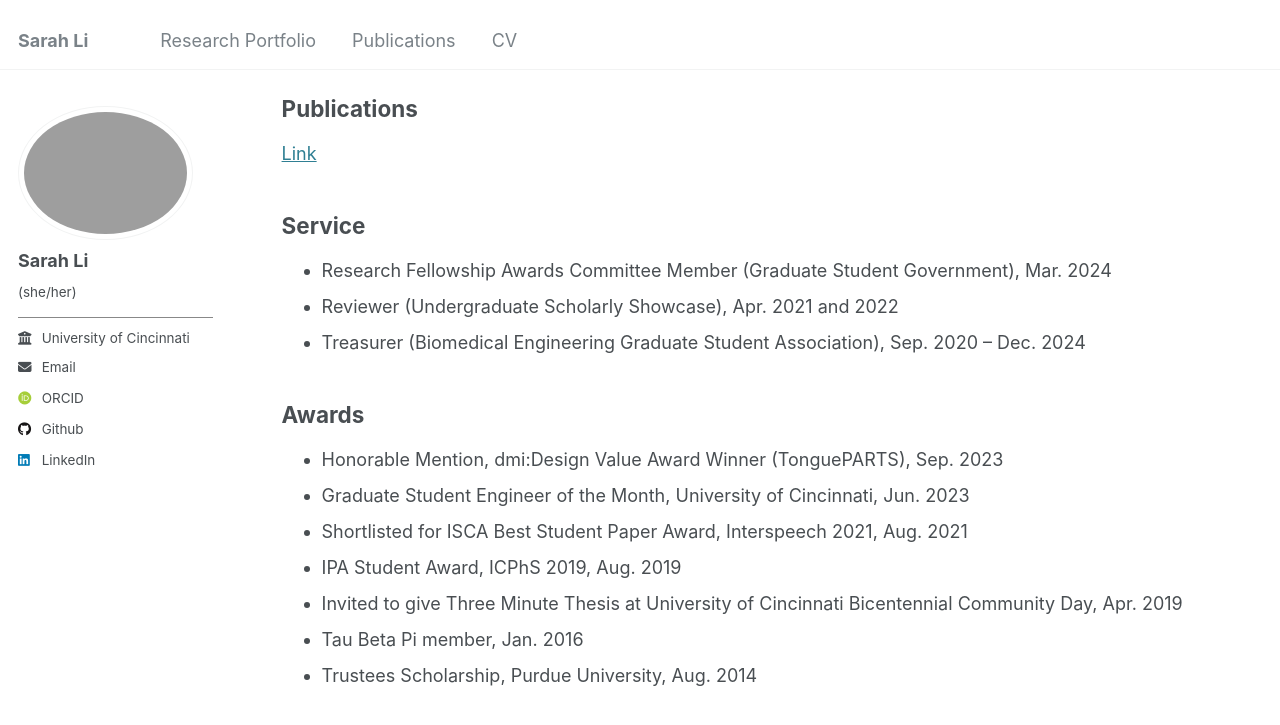
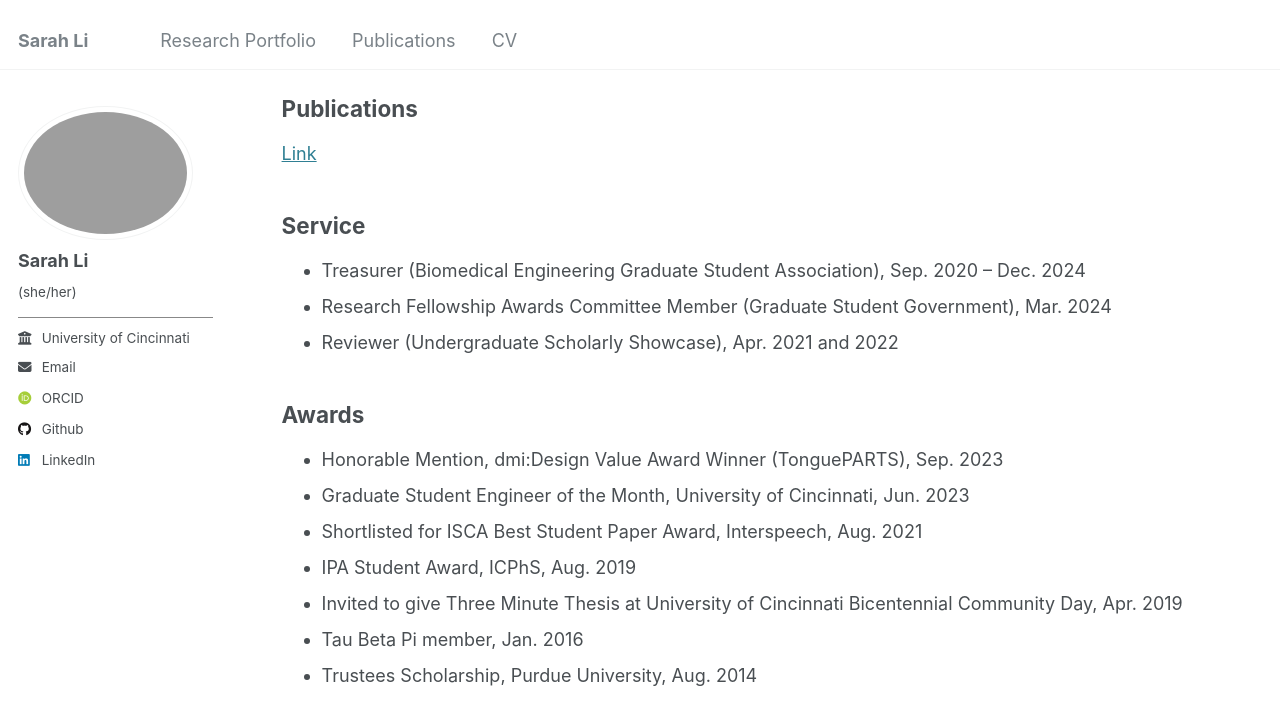
Before and after one commit to SarahRLi/sarahrli.github.io, a Jekyll site: the page built from _pages/cv.md, in a window 1280 px wide and 900 px high, scrolled down 354 px. Shown: the top 725 px of the window. Built offline with Jekyll 4.4.1, drawn with Linux system fonts in a browser that asks for light colours; some web fonts are replaced.

Commit message:
Update cv.md

```diff
--- a/_pages/cv.md
+++ b/_pages/cv.md
@@ -20,15 +20,15 @@ redirect_from:
 [Link](https://sarahrli.github.io/publications/)
 
 <h2>Service</h2>
+*	Treasurer (Biomedical Engineering Graduate Student Association), Sep. 2020 – Dec. 2024
 * Research Fellowship Awards Committee Member (Graduate Student Government), Mar. 2024
 *	Reviewer (Undergraduate Scholarly Showcase), Apr. 2021 and 2022
-*	Treasurer (Biomedical Engineering Graduate Student Association), Sep. 2020 – Dec. 2024
 
 <h2>Awards</h2>
 * Honorable Mention, dmi:Design Value Award Winner (TonguePARTS), Sep. 2023
 * Graduate Student Engineer of the Month, University of Cincinnati, Jun. 2023
-* Shortlisted for ISCA Best Student Paper Award, Interspeech 2021, Aug. 2021
-* IPA Student Award, ICPhS 2019, Aug. 2019
+* Shortlisted for ISCA Best Student Paper Award, Interspeech, Aug. 2021
+* IPA Student Award, ICPhS, Aug. 2019
 * Invited to give Three Minute Thesis at University of Cincinnati Bicentennial Community Day, Apr. 2019
 * Tau Beta Pi member, Jan. 2016
 * Trustees Scholarship, Purdue University, Aug. 2014
```
